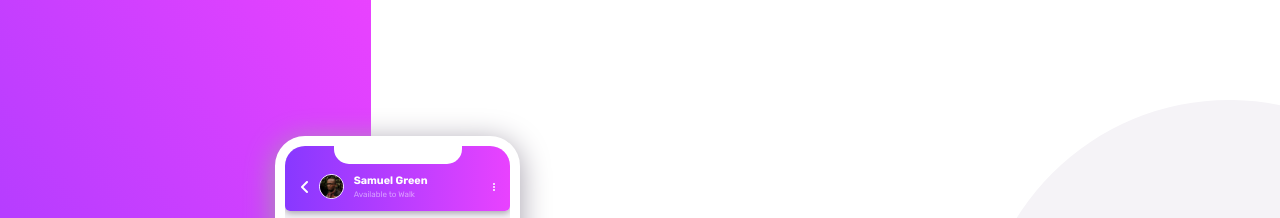
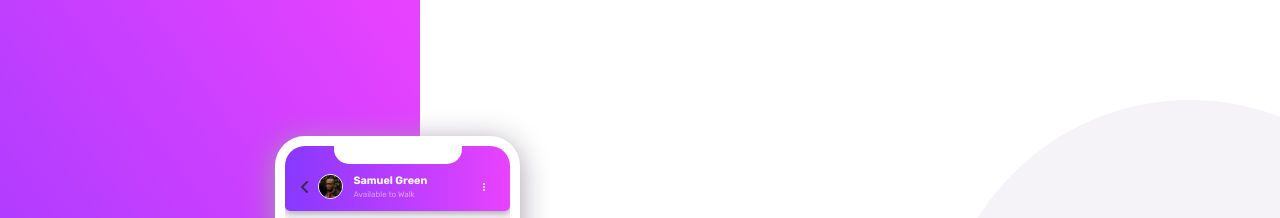
Before and after one commit to mathew12tan/chat-app-css-illustration-mathew, a plain HTML site: page index.html in a window 1280 px wide. In both pictures the pointer is over the icon 305 px from the left and 186 px from the top of the page. Shown: the top 218 px of the page. Drawn offline with Linux system fonts and the light colour scheme.

Commit message:
second commit

```diff
--- a/style.css
+++ b/style.css
@@ -1,5 +1,4 @@
 @import url("https://fonts.googleapis.com/css2?family=Rubik:wght@400;500;700&display=swap");
-
 :root {
   /* #### Text */
   /* (sub-heading at the top of the app UI) */
@@ -14,12 +13,10 @@
   --Very-Dark-Desaturated-Violet: hsl(271, 36%, 24%);
   /* (paragraph) */
   --Dark-Grayish-Violet: hsl(270, 7%, 64%);
-
   /* #### Gradients */
   /* These two colors are the vibrant background colors you see throughout the design and are applied as a linear gradient: */
   --Light-Magenta: hsl(293, 100%, 63%);
   --Light-Violet: hsl(264, 100%, 61%);
-
   /* ### Secondary */
   --White: hsl(0, 0%, 100%);
   /* (app background) */
@@ -30,9 +27,7 @@
   --Very-Light-Magenta: hsl(289, 100%, 72%);
 }
 
-*,
-*::before,
-*::after {
+*, *::before, *::after {
   box-sizing: border-box;
   margin: 0;
   padding: 0;
@@ -47,17 +42,14 @@ body {
   height: 100vh;
   display: grid;
   place-items: center;
+  position: relative;
 }
 
 body::before {
   content: "";
   height: 700px;
   width: 500px;
-  background-image: linear-gradient(
-    to bottom left,
-    var(--Light-Magenta),
-    var(--Light-Violet)
-  );
+  background-image: linear-gradient( to bottom left, var(--Light-Magenta), var(--Light-Violet));
   position: fixed;
   top: -22.5%;
   right: 50%;
@@ -105,11 +97,7 @@ main {
   padding: 0 15px;
   flex-direction: column;
   row-gap: 10px;
-  background-image: linear-gradient(
-    to right,
-    var(--Light-Violet),
-    var(--Light-Magenta)
-  );
+  background-image: linear-gradient( to right, var(--Light-Violet), var(--Light-Magenta));
   box-shadow: 0 2px 7px var(--Dark-Grayish-Violet);
   border-radius: 0 0 5px 5px;
   color: white;
@@ -134,10 +122,15 @@ main {
   font-weight: bold;
 }
 
+.header-content i:hover {
+  color: var(--Very-Dark-Desaturated-Violet);
+  cursor: pointer;
+}
+
 /* person  */
 
 .person {
-  width: 85%;
+  width: 75%;
   display: flex;
   flex-direction: row;
   column-gap: 10px;
@@ -166,6 +159,7 @@ main {
   display: flex;
   flex-direction: column;
   row-gap: 1px;
+  padding: 5px 10px;
 }
 
 .menu div {
@@ -173,6 +167,11 @@ main {
   height: 2px;
   background-color: white;
   border-radius: 50%;
+}
+
+.menu:hover {
+  background-color: var(--Desaturated-Dark-Violet);
+  cursor: pointer;
 }
 
 /* chat */
@@ -232,11 +231,7 @@ main {
 
 .price {
   width: 160px;
-  background-image: linear-gradient(
-    to left,
-    var(--Light-Violet),
-    var(--Light-Magenta)
-  );
+  background-image: linear-gradient( to left, var(--Light-Violet), var(--Light-Magenta));
   color: white;
   padding: 8px 15px 8px 8px;
   border-radius: 10px 10px 10px 5px;
@@ -246,6 +241,10 @@ main {
   box-shadow: 0 2px 7px var(--Dark-Grayish-Violet);
 }
 
+.price:hover .price-radio-btn {
+  box-shadow: 0 0 2px 2px var(--Very-Light-Magenta);
+}
+
 .price-radio-btn {
   width: 13px;
   height: 13px;
@@ -253,6 +252,11 @@ main {
   border-radius: 50%;
   display: grid;
   place-items: center;
+  transition: box-shadow 0.5s;
+}
+
+.price-radio-btn:hover {
+  cursor: pointer;
 }
 
 .price-radio-btn input {
@@ -270,7 +274,7 @@ main {
   display: inline-block;
 }
 
-.price-radio-btn input:checked + .checkmark {
+.price-radio-btn input:checked+.checkmark {
   opacity: 1;
 }
 
@@ -352,31 +356,27 @@ main {
 @media screen and (min-width: 1000px) {
   body::before {
     top: 0;
-    right: 71%;
+    left: -80px;
   }
-
   body::after {
     bottom: 0;
-    left: 76.5%;
+    left: unset;
+    right: -160px;
   }
-
   main {
     grid-template-columns: repeat(2, 1fr);
     margin: unset;
     row-gap: unset;
   }
-
   .app {
     place-self: flex-end;
     margin: 0 120px 0 0;
   }
-
   .intro {
     text-align: left;
     width: 62%;
     margin: auto 0;
   }
-
   .attribution {
     grid-column: 1/3;
   }
```
